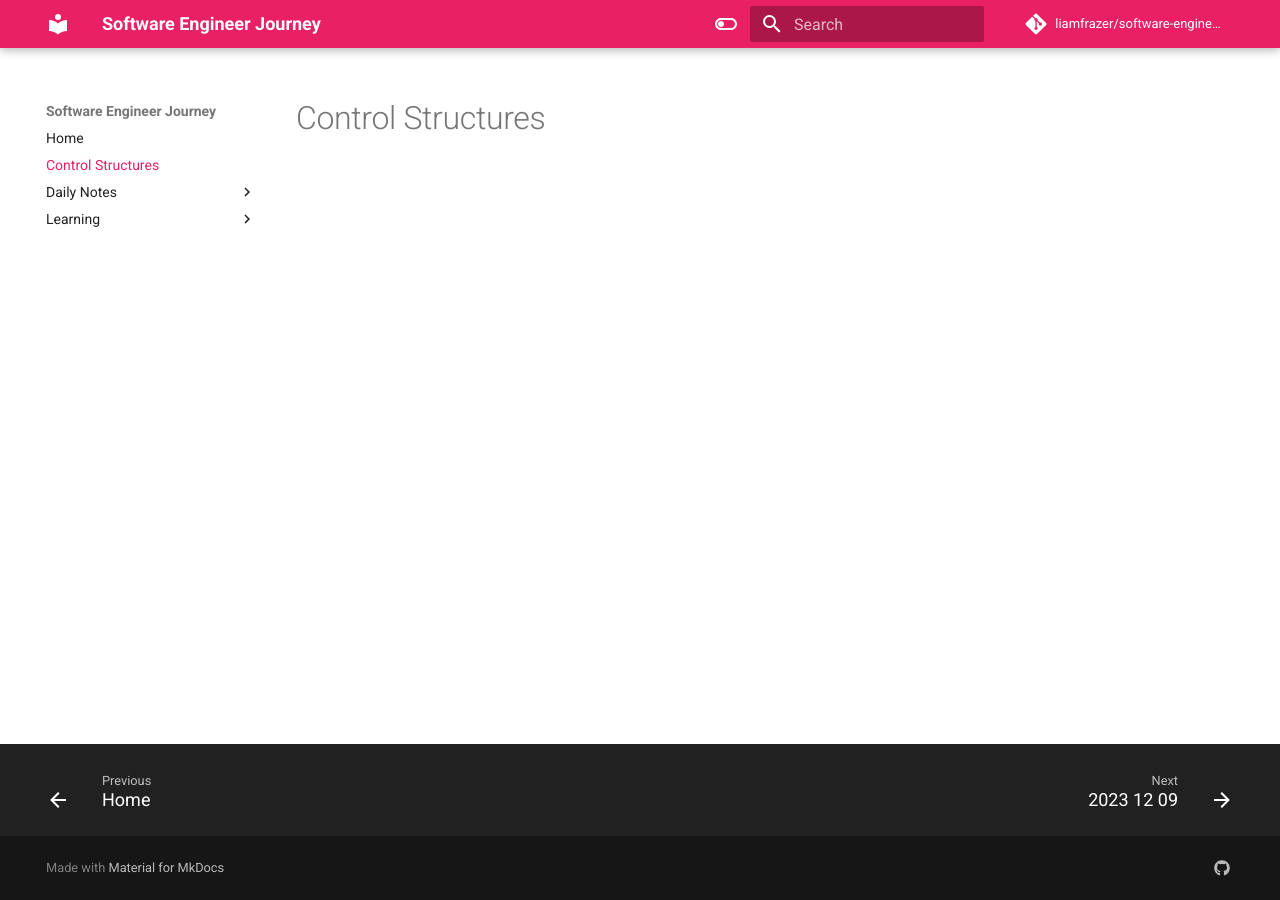
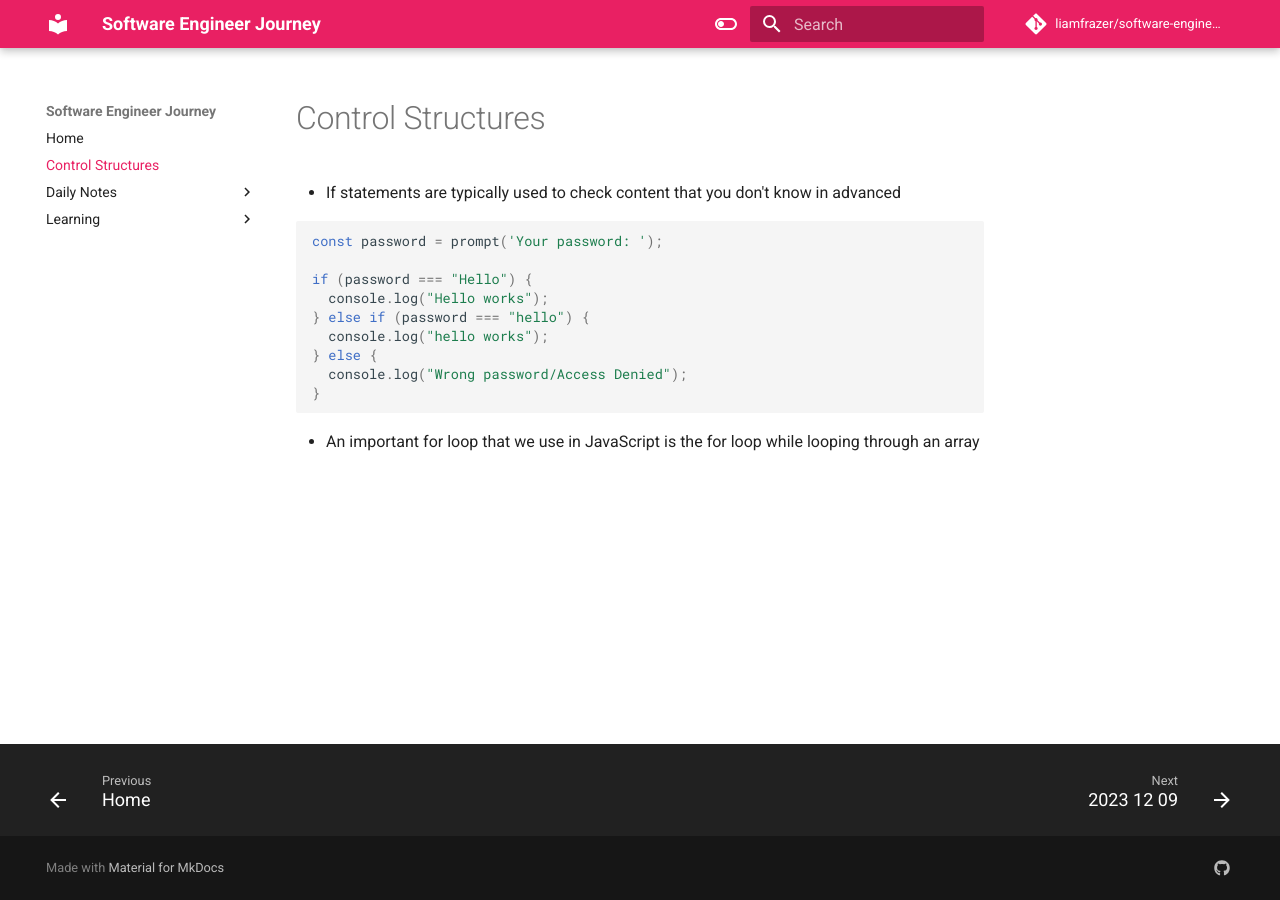
Before and after one commit to liamfrazer/software-engineer-journey, an MkDocs documentation site: the page built from docs/Control Structures.md, in a window 1280 px wide. Built offline with MkDocs 1.6.1 and Material for MkDocs 9.7.7, drawn with Linux system fonts in a browser that asks for light colours; comment, search, counter and statistics services are not loaded.

Commit message:
vault backup: 2023-12-10 13:38:00

````diff
--- a/docs/Control Structures.md
+++ b/docs/Control Structures.md
@@ -2,6 +2,24 @@
 tags:
   - control
   - structures
+  - for
+  - loop
   - if
 ---
 # Control Structures
+
+* If statements are typically used to check content that you don't know in advanced
+
+```js
+const password = prompt('Your password: ');
+
+if (password === "Hello") {
+  console.log("Hello works");
+} else if (password === "hello") {
+  console.log("hello works");
+} else {
+  console.log("Wrong password/Access Denied");
+}
+```
+
+* An important for loop that we use in JavaScript is the for loop while looping through an array
````
